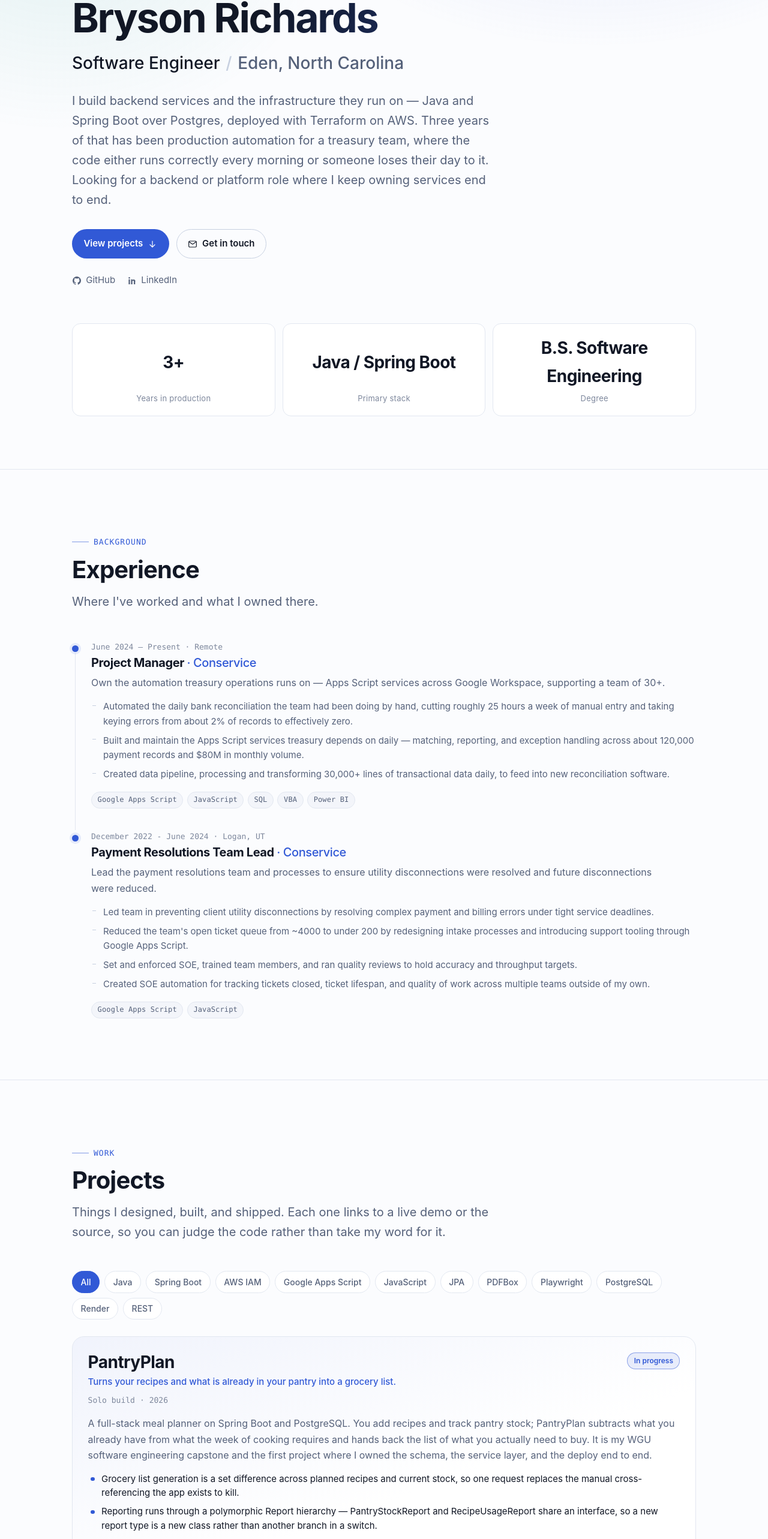
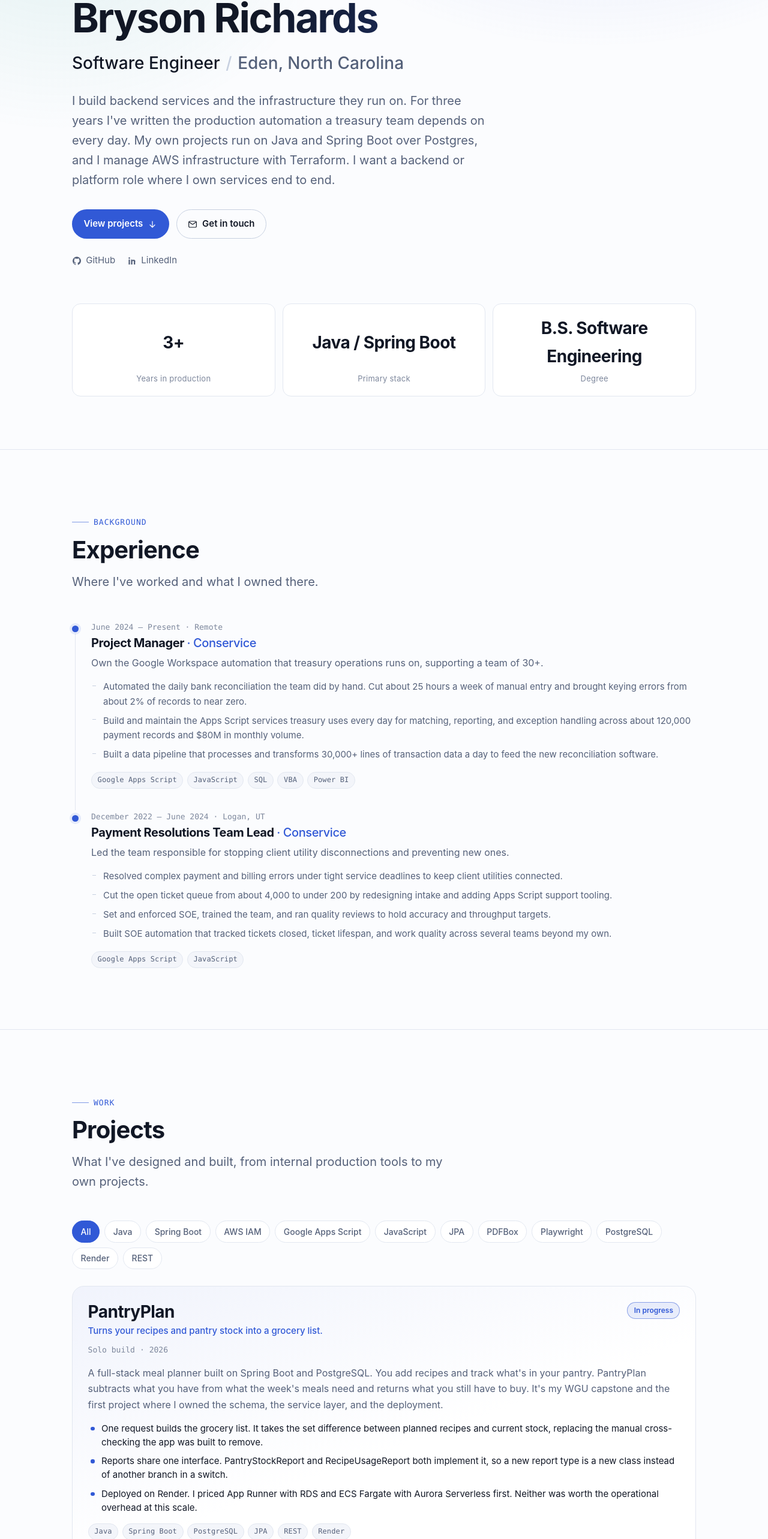
Before and after one commit to bryrichdev/personalProjectsSite, a React (Vite) app: page / in a window 1280 px wide. Shown: the part 224-2790 px from the top of the page at 60% size. Built offline with nearby package versions, Linux system fonts and the light colour scheme.

Commit message:
Rewrite site copy (#4)

```diff
--- a/src/components/Contact.tsx
+++ b/src/components/Contact.tsx
@@ -24,7 +24,7 @@ export function Contact({ content }: ContactProps) {
                         Let's talk
                     </h2>
                     <p className="contact-lead">
-                        {availability}. The fastest way to reach me is email — I reply to everything.
+                        {availability}. Email is the fastest way to reach me.
                     </p>
 
                     <a className="btn btn-primary contact-email" href={`mailto:${email}`}>
--- a/src/components/Projects.tsx
+++ b/src/components/Projects.tsx
@@ -42,7 +42,7 @@ export function Projects({ projects }: ProjectsProps) {
             id="projects"
             eyebrow="Work"
             title="Projects"
-            lead="Things I designed, built, and shipped. Each one links to a live demo or the source, so you can judge the code rather than take my word for it."
+            lead="What I've designed and built, from internal production tools to my own projects."
         >
             {filters.length > 2 && (
                 <div className="project-filters" role="group" aria-label="Filter projects by technology">
--- a/src/components/Skills.tsx
+++ b/src/components/Skills.tsx
@@ -12,7 +12,7 @@ export function Skills({ groups }: SkillsProps) {
             id="skills"
             eyebrow="Toolkit"
             title="What I work with"
-            lead="The tools I reach for by default. I pick up new ones quickly when a problem calls for it."
+            lead="The tools I use most, plus my certifications."
         >
             <div className="skill-grid">
                 {groups.map((group) => (
--- a/src/content.ts
+++ b/src/content.ts
@@ -14,11 +14,10 @@ export const content: SiteContent = {
     role: 'Software Engineer',
     location: 'Eden, North Carolina',
     intro:
-        'I build backend services and the infrastructure they run on — Java and Spring Boot ' +
-        'over Postgres, deployed with Terraform on AWS. Three years of that has been production ' +
-        'automation for a treasury team, where the code either runs correctly every morning or ' +
-        'someone loses their day to it. Looking for a backend or platform role where I keep ' +
-        'owning services end to end.',
+        "I build backend services and the infrastructure they run on. For three years I've " +
+        'written the production automation a treasury team depends on every day. My own projects ' +
+        'run on Java and Spring Boot over Postgres, and I manage AWS infrastructure with Terraform. ' +
+        'I want a backend or platform role where I own services end to end.',
     stats: [
         {value: '3+', label: 'Years in production'},
         {value: 'Java / Spring Boot', label: 'Primary stack'},
@@ -33,18 +32,18 @@ export const content: SiteContent = {
     ],
 
     about: [
-        'I started writing code to get out of manual work. I was managing treasury operations ' +
-        'at Conservice, the team was losing hours a week to spreadsheet handoffs, and Apps Script ' +
-        'was the tool sitting right there. Three years later I own those services in production. ' +
-        'Somewhere in the middle it stopped being a workaround and became the job I actually wanted.',
+        'I started writing code to get rid of manual work. I was managing treasury operations at ' +
+        'Conservice, and the team lost hours every week to spreadsheet handoffs. Apps Script was ' +
+        'already there, so I used it. Three years later, I own those services in production. ' +
+        'Along the way, the workaround turned into the job I wanted.',
 
-        'I finished a B.S. in Software Engineering at WGU in September 2026. Java and Spring Boot on ' +
-        'the backend, React and Angular on the front, and enough AWS to build my own infrastructure ' +
-        'rather than file a ticket for it. PantryPlan is my capstone and the project I would most ' +
-        'want to walk you through.',
+        'I finished my B.S. in Software Engineering at WGU in September 2026. I work in Java and ' +
+        'Spring Boot on the backend and React and Angular on the front end. I know enough AWS to ' +
+        "build my own infrastructure instead of filing a ticket for it. My capstone, PantryPlan, " +
+        "is the project I'd most like to walk you through.",
 
-        'I am looking for a backend or infrastructure role on a team that ships. If that sounds ' +
-        'like yours, email me.',
+        "I'm looking for a backend or infrastructure role on a team that ships. If that's your " +
+        'team, send me an email.',
     ],
 
     skills: [
@@ -55,7 +54,7 @@ export const content: SiteContent = {
         {label: 'Tooling & testing', items: ['Git', 'GitHub Actions', 'JUnit', 'pytest', 'Playwright', 'IntelliJ']},
         {
             label: 'Certifications',
-            items: ['AWS Cloud Practitioner', 'CompTIA Project+', 'ITIL Foundations', 'AWS SAA-C03 (in progress)']
+            items: ['AWS Cloud Practitioner', 'CompTIA Project+', 'ITIL Foundation', 'AWS SAA-C03 (in progress)']
         },
     ],
 
@@ -63,29 +62,29 @@ export const content: SiteContent = {
         {
             role: 'Project Manager',
             org: 'Conservice',
-            period: 'June 2024 — Present',
+            period: 'June 2024 – Present',
             location: 'Remote',
             summary:
-                'Own the automation treasury operations runs on — Apps Script services across ' +
-                'Google Workspace, ' +
+                'Own the Google Workspace automation that treasury operations runs on, ' +
                 'supporting a team of 30+.',
             points: [
-                'Automated the daily bank reconciliation the team had been doing by hand, cutting roughly 25 hours a week of manual entry and taking keying errors from about 2% of records to effectively zero.',
-                'Built and maintain the Apps Script services treasury depends on daily — matching, reporting, and exception handling across about 120,000 payment records and $80M in monthly volume.',
-                'Created data pipeline, processing and transforming 30,000+ lines of transactional data daily, to feed into new reconciliation software.',
+                'Automated the daily bank reconciliation the team did by hand. Cut about 25 hours a week of manual entry and brought keying errors from about 2% of records to near zero.',
+                'Build and maintain the Apps Script services treasury uses every day for matching, reporting, and exception handling across about 120,000 payment records and $80M in monthly volume.',
+                'Built a data pipeline that processes and transforms 30,000+ lines of transaction data a day to feed the new reconciliation software.',
             ],
             tech: ['Google Apps Script', 'JavaScript', 'SQL', 'VBA', 'Power BI'],
         },
         {
             role: 'Payment Resolutions Team Lead',
             org: 'Conservice',
-            period: 'December 2022 - June 2024',
+            period: 'December 2022 – June 2024',
             location: 'Logan, UT',
-            summary: 'Lead the payment resolutions team and processes to ensure utility disconnections were resolved and future disconnections were reduced.',
-            points: ['Led team in preventing client utility disconnections by resolving complex payment and billing errors under tight service deadlines.',
-                "Reduced the team's open ticket queue from ~4000 to under 200 by redesigning intake processes and introducing support tooling through Google Apps Script.",
-                'Set and enforced SOE, trained team members, and ran quality reviews to hold accuracy and throughput targets.',
-                'Created SOE automation for tracking tickets closed, ticket lifespan, and quality of work across multiple teams outside of my own.',
+            summary: 'Led the team responsible for stopping client utility disconnections and preventing new ones.',
+            points: [
+                'Resolved complex payment and billing errors under tight service deadlines to keep client utilities connected.',
+                'Cut the open ticket queue from about 4,000 to under 200 by redesigning intake and adding Apps Script support tooling.',
+                'Set and enforced SOE, trained the team, and ran quality reviews to hold accuracy and throughput targets.',
+                'Built SOE automation that tracked tickets closed, ticket lifespan, and work quality across several teams beyond my own.',
             ],
             tech: ['Google Apps Script', 'JavaScript']
         },
@@ -95,21 +94,20 @@ export const content: SiteContent = {
         {
             slug: 'pantryplan',
             name: 'PantryPlan',
-            tagline: 'Turns your recipes and what is already in your pantry into a grocery list.',
+            tagline: 'Turns your recipes and pantry stock into a grocery list.',
             description:
-                'A full-stack meal planner on Spring Boot and PostgreSQL. You add recipes and track ' +
-                'pantry stock; PantryPlan subtracts what you already have from what the week of cooking ' +
-                'requires and hands back the list of what you actually need to buy. It is my WGU software ' +
-                'engineering capstone and the first project where I owned the schema, the service layer, ' +
-                'and the deploy end to end.',
+                'A full-stack meal planner built on Spring Boot and PostgreSQL. You add recipes and ' +
+                "track what's in your pantry. PantryPlan subtracts what you have from what the week's " +
+                "meals need and returns what you still have to buy. It's my WGU capstone and the first " +
+                'project where I owned the schema, the service layer, and the deployment.',
             role: 'Solo build',
             period: '2026',
             status: 'In progress',
             featured: true,
             highlights: [
-                'Grocery list generation is a set difference across planned recipes and current stock, so one request replaces the manual cross-referencing the app exists to kill.',
-                'Reporting runs through a polymorphic Report hierarchy — PantryStockReport and RecipeUsageReport share an interface, so a new report type is a new class rather than another branch in a switch.',
-                'Deployed on Render after costing out App Runner + RDS and ECS Fargate + Aurora Serverless. Neither justified its operational surface at this scale.',
+                'One request builds the grocery list. It takes the set difference between planned recipes and current stock, replacing the manual cross-checking the app was built to remove.',
+                'Reports share one interface. PantryStockReport and RecipeUsageReport both implement it, so a new report type is a new class instead of another branch in a switch.',
+                'Deployed on Render. I priced App Runner with RDS and ECS Fargate with Aurora Serverless first. Neither was worth the operational overhead at this scale.',
             ],
             tech: ['Java', 'Spring Boot', 'PostgreSQL', 'JPA', 'REST', 'Render'],
             links: {
@@ -120,14 +118,14 @@ export const content: SiteContent = {
         {
             slug: 'treasury-automation',
             name: 'Treasury Automation Suite',
-            tagline: 'The Apps Script services a national utility billing team runs every morning.',
+            tagline: 'The Apps Script services a national utility billing company\u2019s treasury team runs every morning.',
             description:
-                'Three years of production automation inside Google Workspace at Conservice. I build ' +
-                'and maintain the services the treasury team depends on daily — reconciliation, reporting, ' +
-                'and the handoffs between them. Internal work, so there is no public repo, but it is ' +
-                'the code of mine that has been in production the longest.',
+                'Three years of production automation in Google Workspace at Conservice. I build and ' +
+                'maintain the services the treasury team uses every day for reconciliation, reporting, ' +
+                "and the handoffs between them. It's internal, so there's no public repo. It's also the " +
+                'code of mine that has run in production the longest.',
             role: 'Solo build, internal',
-            period: '2023 — Present',
+            period: '2023 – Present',
             status: 'Live',
             featured: true,
             highlights: [],
@@ -158,24 +156,25 @@ export const content: SiteContent = {
         {
             slug: 'credentialing-automation',
             name: 'Credentialing Automation',
-            tagline: 'Fills medical credentialing applications without ever holding the credentials.',
+            tagline: 'Fills out medical credentialing applications without storing anyone\u2019s credentials.',
             description:
                 'Credentialing coordinators retype the same provider data into dozens of payer portals. ' +
-                'This is a Spring Boot service that drives Playwright to fill those forms and then stops — ' +
-                'a human reviews and submits every one. Provider data stays in the customer\u2019s own AWS ' +
-                'account, reached through a cross-account role, so the service never stores anyone\u2019s ' +
-                'credentials.',
+                'This Spring Boot service drives Playwright to fill those forms, then stops. A person ' +
+                'reviews and submits every one. Provider data stays in the customer\u2019s own AWS account ' +
+                'and is reached through a cross-account role, so the service never stores credentials.',
             role: 'Solo build',
             period: '2026',
             status: 'Prototype',
             featured: true,
             highlights: [
-                'Fill but do not submit, by design. Automating the submit click is where the liability lives, so the tool does not do it.',
-                'PDF packets filled through PDFBox AcroForms against versioned field-mapping templates — a payer changing their form is a template revision, not a redeploy.',
-                'Cross-account IAM instead of credential storage. The service assumes a role the customer controls and can revoke.',
+                'Fills forms but never submits them. The submit click is where the liability sits, so a person makes it.',
+                'Fills PDF packets with PDFBox AcroForms using versioned field-mapping templates. When a payer changes a form, I update a template instead of redeploying.',
+                'Uses cross-account IAM instead of stored credentials. The service assumes a role the customer controls and can revoke at any time.',
             ],
             tech: ['Java', 'Spring Boot', 'Playwright', 'PDFBox', 'AWS IAM'],
-            links: {},
+            links: {
+                source: 'https://credcloud.app'
+            },
         },
         // {
         //     slug: 'photo-cold-storage',
```
Also changed, not shown: index.html (+4 -3 lines).
